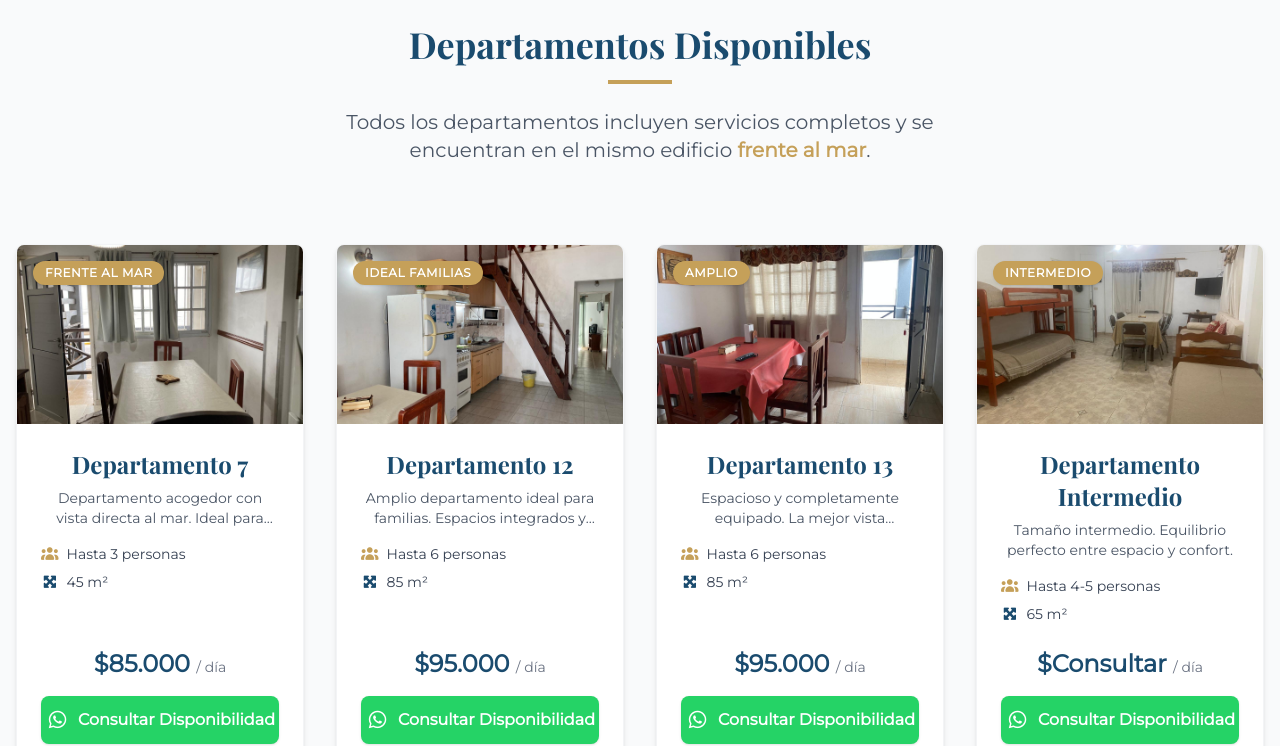
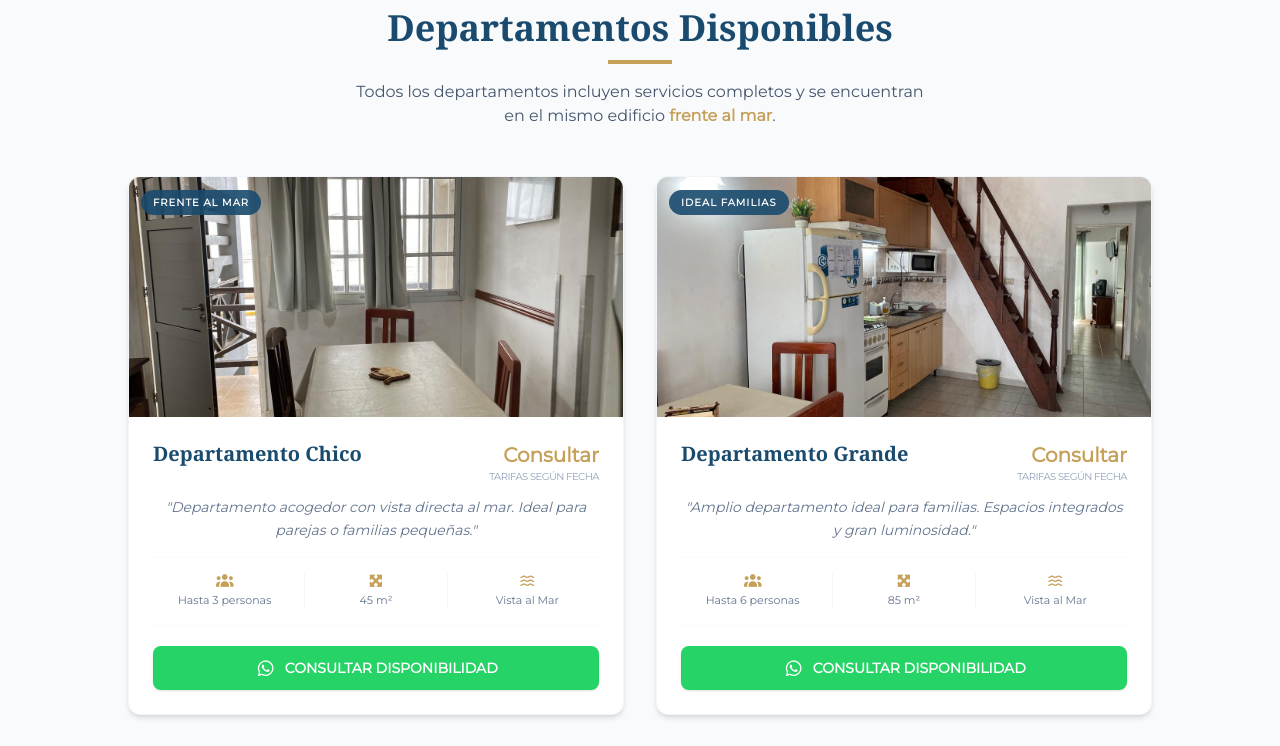
Before and after one commit to byteland-projects/amaneceres-departamentos, a React (Vite) app: page / in a window 1280 px wide. Shown: the part 1180-1926 px from the top of the page. Built offline with nearby package versions, Linux system fonts and the light colour scheme.

Commit message:
Cambios distribución de deptos (flex a grid) y estética de cards

```diff
--- a/src/components/DepartmentCard.jsx
+++ b/src/components/DepartmentCard.jsx
@@ -5,7 +5,6 @@ const DepartmentCard = ({ info }) => {
   const [isModalOpen, setIsModalOpen] = useState(false);
   const [currentImgIndex, setCurrentImgIndex] = useState(0);
 
-  // Manejo de teclado (ESC para cerrar, Flechas para navegar)
   useEffect(() => {
     const handleKeyDown = (e) => {
       if (!isModalOpen) return;
@@ -13,12 +12,10 @@ const DepartmentCard = ({ info }) => {
       if (e.key === "ArrowRight") nextImage(e);
       if (e.key === "ArrowLeft") prevImage(e);
     };
-
     window.addEventListener("keydown", handleKeyDown);
     return () => window.removeEventListener("keydown", handleKeyDown);
   }, [isModalOpen, currentImgIndex]);
 
-  // Navegación de imágenes
   const nextImage = (e) => {
     e?.stopPropagation();
     setCurrentImgIndex((prev) => (prev + 1) % info.images.length);
@@ -26,114 +23,137 @@ const DepartmentCard = ({ info }) => {
 
   const prevImage = (e) => {
     e?.stopPropagation();
-    setCurrentImgIndex((prev) => (prev - 1 + info.images.length) % info.images.length);
+    setCurrentImgIndex(
+      (prev) => (prev - 1 + info.images.length) % info.images.length
+    );
   };
+
+  // Lógica de nombres solicitada por la cliente
+  const getFriendlyTitle = (id) => {
+    const idsChico = ["7", 7];
+    const idsGrande = ["12", 12, "13", 13];
+    const idsIntermedio = ["Intermedio", "6", 6];
+
+    if (idsChico.includes(id)) return "Departamento Chico";
+    if (idsGrande.includes(id)) return "Departamento Grande";
+    if (idsIntermedio.includes(id)) return "Departamento Intermedio";
+    return info.title;
+  };
+
+  const friendlyTitle = getFriendlyTitle(info.id);
 
   return (
     <>
-      <article className="bg-white rounded-lg overflow-hidden border border-gray-100 shadow-md hover:shadow-xl transition-all duration-300 hover:-translate-y-2 flex flex-col h-full">
-
-        {/* Contenedor de Imagen Principal */}
+      <article className="bg-white rounded-xl overflow-hidden shadow-md group hover:shadow-xl transition-all duration-500 border border-slate-100 flex flex-col h-full">
         <div
-          className="relative overflow-hidden aspect-16/10 cursor-pointer group"
-          onClick={() => { setIsModalOpen(true); setCurrentImgIndex(0); }}
+          className="relative h-60 overflow-hidden cursor-pointer"
+          onClick={() => {
+            setIsModalOpen(true);
+            setCurrentImgIndex(0);
+          }}
         >
           <img
             src={info.images[0]}
-            alt={info.title}
-            className="w-full h-full object-cover transition-transform duration-500 group-hover:scale-110"
+            alt={friendlyTitle}
+            className="w-full h-full object-cover transition-transform duration-700 group-hover:scale-105"
           />
-          {/* Overlay con lupa */}
-          <div className="absolute inset-0 bg-black/30 opacity-0 group-hover:opacity-100 transition-opacity flex items-center justify-center">
+          <div className="absolute inset-0 bg-black/20 opacity-0 group-hover:opacity-100 transition-opacity flex items-center justify-center">
             <div className="bg-white/20 backdrop-blur-md p-3 rounded-full">
-               <i className="fas fa-search-plus text-white text-2xl"></i>
+              <i className="fas fa-search-plus text-white text-2xl"></i>
             </div>
           </div>
-          <span className="absolute top-4 left-4 bg-gold text-white text-xs font-bold px-3 py-1 rounded-full uppercase tracking-wider shadow-sm z-10">
-            {info.badge}
-          </span>
+          <div className="absolute top-3 left-3">
+            <span className="bg-ocean/90 text-white text-[10px] font-bold px-3 py-1.5 rounded-full uppercase tracking-widest backdrop-blur-sm">
+              {info.badge || "Frente al Mar"}
+            </span>
+          </div>
         </div>
 
-        {/* Contenido */}
         <div className="p-6 flex flex-col grow">
-          <h3 className="text-2xl font-display text-ocean mb-2">{info.title}</h3>
-          <p className="text-gray-600 text-sm mb-4 line-clamp-2">{info.description}</p>
-
-          <ul className="space-y-2 mb-6 grow">
-            <li className="flex items-center gap-2 text-sm text-gray-700">
-              <i className="fas fa-users text-gold w-5 text-center"></i>
-              {info.capacity}
-            </li>
-            <li className="flex items-center gap-2 text-sm text-gray-700">
-              <i className="fas fa-expand-arrows-alt text-ocean w-5 text-center"></i>
-              {info.size}
-            </li>
-          </ul>
-
-          <div className="mt-auto">
-            <div className="text-2xl font-bold text-ocean mb-4">
-              ${info.price} <span className="text-sm font-normal text-gray-500">/ día</span>
-            </div>
-
-            <a
-              href={`https://wa.me/${whatsappNumber}?text=Hola! Me interesa el ${info.title} de Amaneceres Deptos.`}
-              target="_blank"
-              rel="noopener noreferrer"
-              className="w-full bg-[#25d366] text-white py-3 rounded-lg font-bold flex items-center justify-center gap-2 hover:bg-[#128c7e] transition-colors shadow-sm"
-            >
-              <i className="fab fa-whatsapp text-xl"></i>
-              Consultar Disponibilidad
-            </a>
-          </div>
-        </div>
-      </article>
-
-      {/* --- MODAL / LIGHTBOX --- */}
-      {isModalOpen && (
-        <div
-          className="fixed inset-0 z-3000 bg-black/95 flex items-center justify-center backdrop-blur-sm animate-in fade-in duration-300"
-          onClick={() => setIsModalOpen(false)}
-        >
-          {/* Botón Cerrar */}
-          <button
-            className="absolute top-6 right-6 text-white/70 hover:text-white text-4xl z-3050 p-2 transition-colors"
-            onClick={() => setIsModalOpen(false)}
-          >
-            <i className="fas fa-times"></i>
-          </button>
-
-          {/* Flecha Izquierda */}
-          <button
-            className="absolute left-4 md:left-10 z-3050 bg-white/10 hover:bg-gold text-white w-12 h-12 md:w-16 md:h-16 rounded-full flex items-center justify-center"
-            onClick={prevImage}
-          >
-            <i className="fas fa-chevron-left text-2xl md:text-3xl"></i>
-          </button>
-
-          {/* Imagen Grande */}
-          <div className="relative w-full max-w-5xl px-4 flex flex-col items-center">
-            <img
-              key={currentImgIndex}
-              src={info.images[currentImgIndex]}
-              className="max-h-[80vh] w-auto object-contain rounded shadow-2xl select-none"
-              alt={`Vista ${currentImgIndex + 1}`}
-              onClick={(e) => e.stopPropagation()}
-            />
-
-            {/* Contador */}
-            <div className="mt-6 px-4 py-2 bg-white/10 backdrop-blur-md rounded-full border border-white/10">
-              <p className="text-white text-sm font-medium tracking-widest uppercase">
-                {currentImgIndex + 1} <span className="text-gold mx-1">/</span> {info.images.length}
+          <div className="flex justify-between items-start mb-3">
+            <h3 className="text-xl font-serif text-ocean leading-tight">
+              {friendlyTitle}
+            </h3>
+            <div className="text-right">
+              <p className="text-gold font-bold text-xl">Consultar</p>
+              <p className="text-[10px] text-slate-400 uppercase tracking-tighter">
+                Tarifas según fecha
               </p>
             </div>
           </div>
 
-          {/* Flecha Derecha */}
+          <p className="text-slate-500 text-sm mb-4 line-clamp-2 italic leading-relaxed">
+            "{info.description}"
+          </p>
+
+          <div className="grid grid-cols-3 gap-2 py-4 border-y border-slate-50 mb-5">
+            <div className="flex flex-col items-center">
+              <i className="fas fa-users text-gold text-sm mb-1"></i>
+              <span className="text-[11px] font-medium text-slate-500">
+                {info.capacity}
+              </span>
+            </div>
+            <div className="flex flex-col items-center border-x border-slate-100">
+              <i className="fas fa-expand-arrows-alt text-gold text-sm mb-1"></i>
+              <span className="text-[11px] font-medium text-slate-500">
+                {info.size}
+              </span>
+            </div>
+            <div className="flex flex-col items-center">
+              <i className="fas fa-water text-gold text-sm mb-1"></i>
+              <span className="text-[11px] font-medium text-slate-500">
+                Vista al Mar
+              </span>
+            </div>
+          </div>
+
+          <a
+            href={`https://wa.me/${whatsappNumber}?text=Hola! Me interesa consultar disponibilidad para el ${friendlyTitle}.`}
+            target="_blank"
+            rel="noopener noreferrer"
+            className="mt-auto w-full bg-[#25D366] hover:bg-[#128c7e] text-white py-3 rounded-lg text-sm font-bold flex items-center justify-center gap-2 transition-all duration-300 shadow-sm"
+          >
+            <i className="fab fa-whatsapp text-lg"></i>
+            CONSULTAR DISPONIBILIDAD
+          </a>
+        </div>
+      </article>
+
+      {isModalOpen && (
+        <div
+          className="fixed inset-0 z-9999 bg-black/95 flex items-center justify-center backdrop-blur-sm"
+          onClick={() => setIsModalOpen(false)}
+        >
+          <button className="absolute top-6 right-6 text-white/70 hover:text-white text-4xl p-2 transition-colors">
+            <i className="fas fa-times"></i>
+          </button>
           <button
-            className="absolute right-4 md:right-10 z-3050 bg-white/10 hover:bg-gold text-white w-12 h-12 md:w-16 md:h-16 rounded-full flex items-center justify-center"
+            className="absolute left-4 md:left-10 bg-white/10 hover:bg-gold text-white w-12 h-12 md:w-16 md:h-16 rounded-full flex items-center justify-center transition-colors"
+            onClick={prevImage}
+          >
+            <i className="fas fa-chevron-left text-2xl"></i>
+          </button>
+
+          <div className="relative w-full max-w-5xl px-4 flex flex-col items-center">
+            <img
+              src={info.images[currentImgIndex]}
+              className="max-h-[80vh] w-auto object-contain rounded shadow-2xl"
+              alt="Galería"
+              onClick={(e) => e.stopPropagation()}
+            />
+            <div className="mt-6 px-4 py-2 bg-white/10 backdrop-blur-md rounded-full border border-white/10">
+              <p className="text-white text-sm tracking-widest uppercase">
+                {currentImgIndex + 1} <span className="text-gold mx-1">/</span>{" "}
+                {info.images.length}
+              </p>
+            </div>
+          </div>
+
+          <button
+            className="absolute right-4 md:right-10 bg-white/10 hover:bg-gold text-white w-12 h-12 md:w-16 md:h-16 rounded-full flex items-center justify-center transition-colors"
             onClick={nextImage}
           >
-            <i className="fas fa-chevron-right text-2xl md:text-3xl"></i>
+            <i className="fas fa-chevron-right text-2xl"></i>
           </button>
         </div>
       )}
--- a/src/components/DepartmentGrid.jsx
+++ b/src/components/DepartmentGrid.jsx
@@ -3,29 +3,24 @@ import DepartmentCard from "./DepartmentCard";
 
 const DepartmentGrid = () => {
   return (
-    <section id="departamentos" className="py-20 bg-gray-50">
-      <div className="max-w-350 mx-auto px-4">
-        {/* Encabezado de la sección */}
-        <div className="text-center mb-16">
-          <h2 className="text-4xl font-display text-ocean mb-4">
+    <section id="departamentos" className="py-16 bg-slate-50 px-[5%]">
+      {/* max-w-5xl para que las 2 columnas no se estiren demasiado */}
+      <div className="max-w-5xl mx-auto">
+
+        <div className="text-center mb-12">
+          <h2 className="text-3xl md:text-4xl font-serif text-ocean mb-3">
             Departamentos Disponibles
           </h2>
-          <div className="w-16 h-1 bg-gold mx-auto mb-6"></div>
-          <p className="text-gray-600 max-w-2xl mx-auto text-xl">
-            Todos los departamentos incluyen servicios completos y se encuentran
-            en el mismo edificio <span className="font-bold text-gold">frente al mar</span>.
-          </p>
+          <div className="w-16 h-1 bg-gold mx-auto mb-4"></div>
+          <p className="text-slate-600 max-w-xl mx-auto text-base">
+Todos los departamentos incluyen servicios completos y se encuentran
+            en el mismo edificio <span className="font-bold text-gold">frente al mar</span>.          </p>
         </div>
 
-        {/* El Contenedor Flex */}
-        <div className="flex flex-wrap justify-center -mx-4">
+        {/* Grid idéntico: 1 columna en móvil, 2 en PC (md:grid-cols-2) */}
+        <div className="grid grid-cols-1 md:grid-cols-2 gap-8">
           {departments.map((dept) => (
-            <div
-              key={dept.id}
-              className="w-full md:w-1/2 lg:w-1/4 p-4 flex" // lg:w-1/4 para 4 columnas
-            >
-              <DepartmentCard info={dept} />
-            </div>
+            <DepartmentCard key={dept.id} info={dept} />
           ))}
         </div>
       </div>
```
